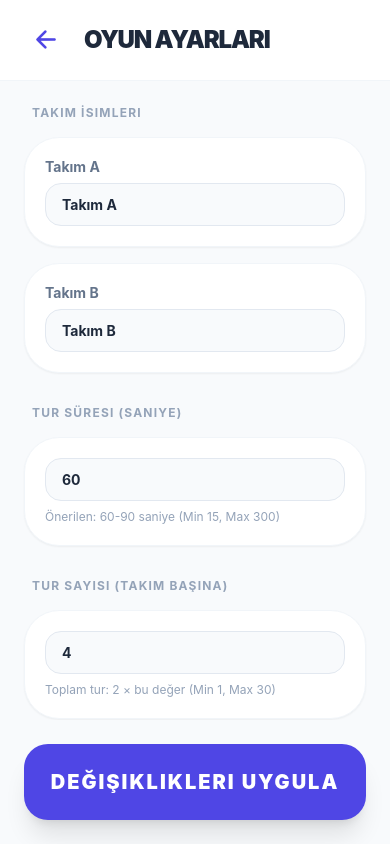
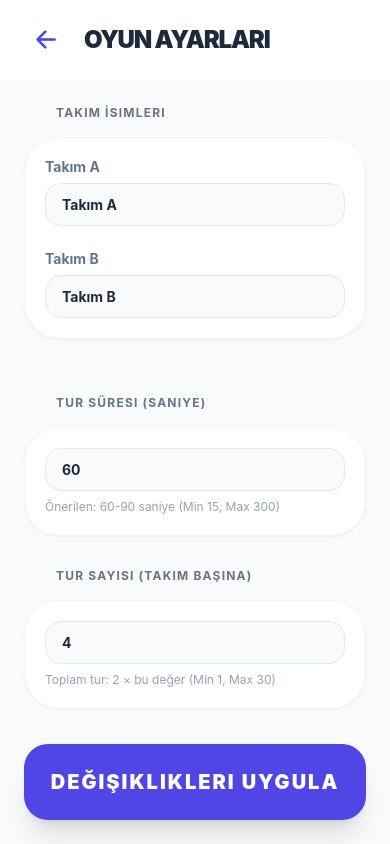
Before and after one commit to suatcelik/TabuApp, a React Native app: screen /Settings in a window 390 px wide. Built offline with nearby package versions, Linux system fonts and the light colour scheme; what react-native-worklets would draw is missing.

Commit message:
feat: Add HomeScreen for game initiation and navigation, and SettingsScreen for managing game parameters including a new rounds per team option.

```diff
--- a/src/screens/HomeScreen.js
+++ b/src/screens/HomeScreen.js
@@ -1,48 +1,55 @@
-import React from 'react';
-import { View, Text, TouchableOpacity, StatusBar, Image } from 'react-native'; // Image eklendi
-import { SafeAreaView } from 'react-native-safe-area-context';
-import { Ionicons } from '@expo/vector-icons';
-
-import useGameStore from '../store/useGameStore';
+import React from "react";
+import { View, Text, TouchableOpacity, StatusBar, Image } from "react-native";
+import { SafeAreaView } from "react-native-safe-area-context";
+import { Ionicons } from "@expo/vector-icons";
+import useGameStore from "../store/useGameStore";
 
 export default function HomeScreen({ navigation }) {
     const { resetGame } = useGameStore();
 
     const handleStart = () => {
         resetGame();
-        navigation.navigate('Game');
+        navigation.navigate("Game");
     };
 
     return (
-        <SafeAreaView className="flex-1 bg-white" >
+        <SafeAreaView className="flex-1 bg-white">
             <StatusBar barStyle="dark-content" />
 
-            {/* Üst Kısım: Logo Alanı */}
-            <View className="flex-1 justify-center items-center px-10">
+            {/* Üst Alan */}
+            <View className="flex-1 justify-center items-center px-8">
+                {/* Glow / Hero arka plan */}
+                <View className="absolute -top-24 w-[420px] h-[420px] rounded-full bg-indigo-200/40" />
+                <View className="absolute top-24 w-[280px] h-[280px] rounded-full bg-indigo-300/30" />
 
-                {/* Eski İkon Kutusu Yerine Yeni Logo */}
-                <View className="mb-8 items-center justify-center">
+                {/* Logo */}
+                <View className="items-center justify-center mb-6">
+
                     <Image
-                        source={require('../../assets/logo.png')} // Logonun yolu (ismini kontrol et)
-                        style={{ width: 400, height: 400 }}    // Boyutu isteğine göre ayarla
+                        source={require("../../assets/logo.png")}
+                        className="w-96 h-96"   // responsive: 224x224
                         resizeMode="contain"
                     />
+
                 </View>
 
-                {/* Başlık Metni - Logonun içinde yazı olduğu için istersen bu kısmı kaldırabilirsin */}
-                <Text className="text-4xl font-black text-slate-800 tracking-tighter text-center">
-                    TABU<Text className="text-indigo-600">KELİME</Text>
-                </Text>
+                {/* Başlık: alt alta */}
+                <View className="items-center">
+                    <Text className="text-6xl font-black text-slate-900 tracking-tighter mb-2">
+                        TABU
+                    </Text>
+                    <Text className="text-3xl font-extrabold text-indigo-600 tracking-widest -mt-2">
+                        KELİME
+                    </Text>
+                </View>
 
-                <Text className="text-slate-400 font-medium text-lg mt-2 text-center">
+                <Text className="text-slate-500 font-semibold text-base mt-4 text-center px-4">
                     Arkadaşlarınla eğlenceye hazır mısın?
                 </Text>
             </View>
 
-            {/* Alt Kısım: Menü Butonları */}
-            <View className="px-8 pb-12 space-y-4">
-
-                {/* Oyuna Başla Butonu */}
+            {/* Alt Alan: Butonlar */}
+            <View className="px-8 pb-10 space-y-4">
                 <TouchableOpacity
                     className="bg-indigo-600 py-6 rounded-3xl shadow-2xl shadow-indigo-300 flex-row justify-center items-center active:scale-95"
                     onPress={handleStart}
@@ -53,18 +60,16 @@ export default function HomeScreen({ navigation }) {
                     </Text>
                 </TouchableOpacity>
 
-                {/* Ayarlar Butonu */}
                 <TouchableOpacity
                     className="bg-slate-100 py-5 rounded-3xl flex-row justify-center items-center active:bg-slate-200"
-                    onPress={() => navigation.navigate('Settings')}
+                    onPress={() => navigation.navigate("Settings")}
                 >
                     <Ionicons name="settings-sharp" size={20} color="#64748b" />
-                    <Text className="text-slate-500 text-lg font-bold uppercase tracking-widest ml-3">
+                    <Text className="text-slate-600 text-lg font-bold uppercase tracking-widest ml-3">
                         AYARLAR
                     </Text>
                 </TouchableOpacity>
 
-                {/* Versiyon Notu */}
                 <Text className="text-center text-slate-300 text-xs mt-4 font-bold uppercase tracking-tighter">
                     v1.0.0 - Tabu Kelime
                 </Text>
--- a/src/screens/SettingsScreen.js
+++ b/src/screens/SettingsScreen.js
@@ -99,8 +99,8 @@ export default function SettingsScreen({ navigation }) {
                 <ScrollView className="flex-1" contentContainerStyle={{ paddingBottom: 24 }}>
                     <View className="p-6 space-y-8">
                         {/* Takım İsimleri */}
-                        <View className="gap-4">
-                            <Text className="text-slate-400 font-bold uppercase tracking-widest text-xs ml-2">
+                        <View className="gap-4 mb-6">
+                            <Text className="text-slate-500 font-bold uppercase tracking-widest text-xs ml-8 ">
                                 Takım İsimleri
                             </Text>
 
@@ -111,13 +111,11 @@ export default function SettingsScreen({ navigation }) {
                                     onChangeText={(t) => updateField("teamAName", t)}
                                     placeholder="Takım A"
                                     placeholderTextColor="#94a3b8"
-                                    className="bg-slate-50 border border-slate-200 rounded-2xl px-4 py-3 text-slate-800 font-bold"
+                                    className="bg-slate-50 border border-slate-200 rounded-2xl px-4 py-3 text-slate-800 font-bold mb-6"
                                     maxLength={20}
                                     autoCapitalize="words"
                                 />
-                            </View>
 
-                            <View className="bg-white p-5 rounded-[35px] border border-slate-100 shadow-sm">
                                 <Text className="text-slate-500 font-bold mb-2">Takım B</Text>
                                 <TextInput
                                     value={settings?.teamBName ?? "Takım B"}
@@ -132,8 +130,8 @@ export default function SettingsScreen({ navigation }) {
                         </View>
 
                         {/* Tur Süresi Seçimi */}
-                        <View className="gap-4">
-                            <Text className="text-slate-400 font-bold uppercase tracking-widest text-xs ml-2">
+                        <View className="gap-4 mb-6">
+                            <Text className="text-slate-500 font-bold uppercase tracking-widest text-xs ml-8">
                                 Tur Süresi (Saniye)
                             </Text>
                             <View className="bg-white p-5 rounded-[35px] border border-slate-100 shadow-sm">
@@ -156,8 +154,8 @@ export default function SettingsScreen({ navigation }) {
                         </View>
 
                         {/* ✅ YENİ: Tur Sayısı */}
-                        <View className="gap-4">
-                            <Text className="text-slate-400 font-bold uppercase tracking-widest text-xs ml-2">
+                        <View className="gap-4 mb-6">
+                            <Text className="text-slate-500 font-bold uppercase tracking-widest text-xs ml-8">
                                 Tur Sayısı (Takım Başına)
                             </Text>
                             <View className="bg-white p-5 rounded-[35px] border border-slate-100 shadow-sm">
@@ -187,8 +185,8 @@ export default function SettingsScreen({ navigation }) {
 
                         {/* Pas Hakkı Seçimi */}
                         <View className="gap-4">
-                            <Text className="text-slate-400 font-bold uppercase tracking-widest text-xs ml-2">
-                                Pas Hakkı
+                            <Text className="text-slate-500 font-bold uppercase tracking-widest text-xs ml-8">
+                                -Pas Hakkı-
                             </Text>
                             <View className="bg-white p-5 rounded-[35px] border border-slate-100 shadow-sm">
                                 <TextInput
```
